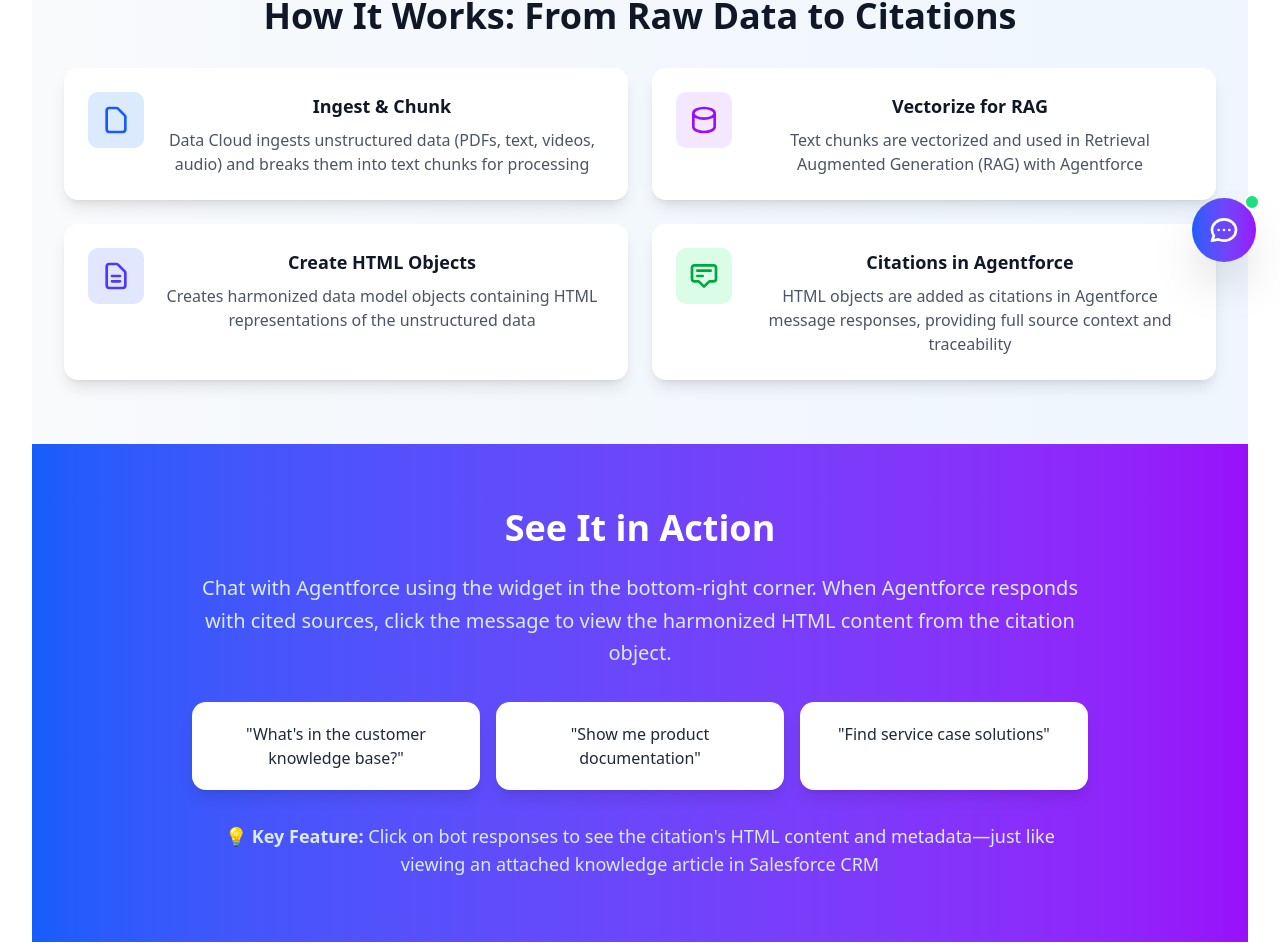
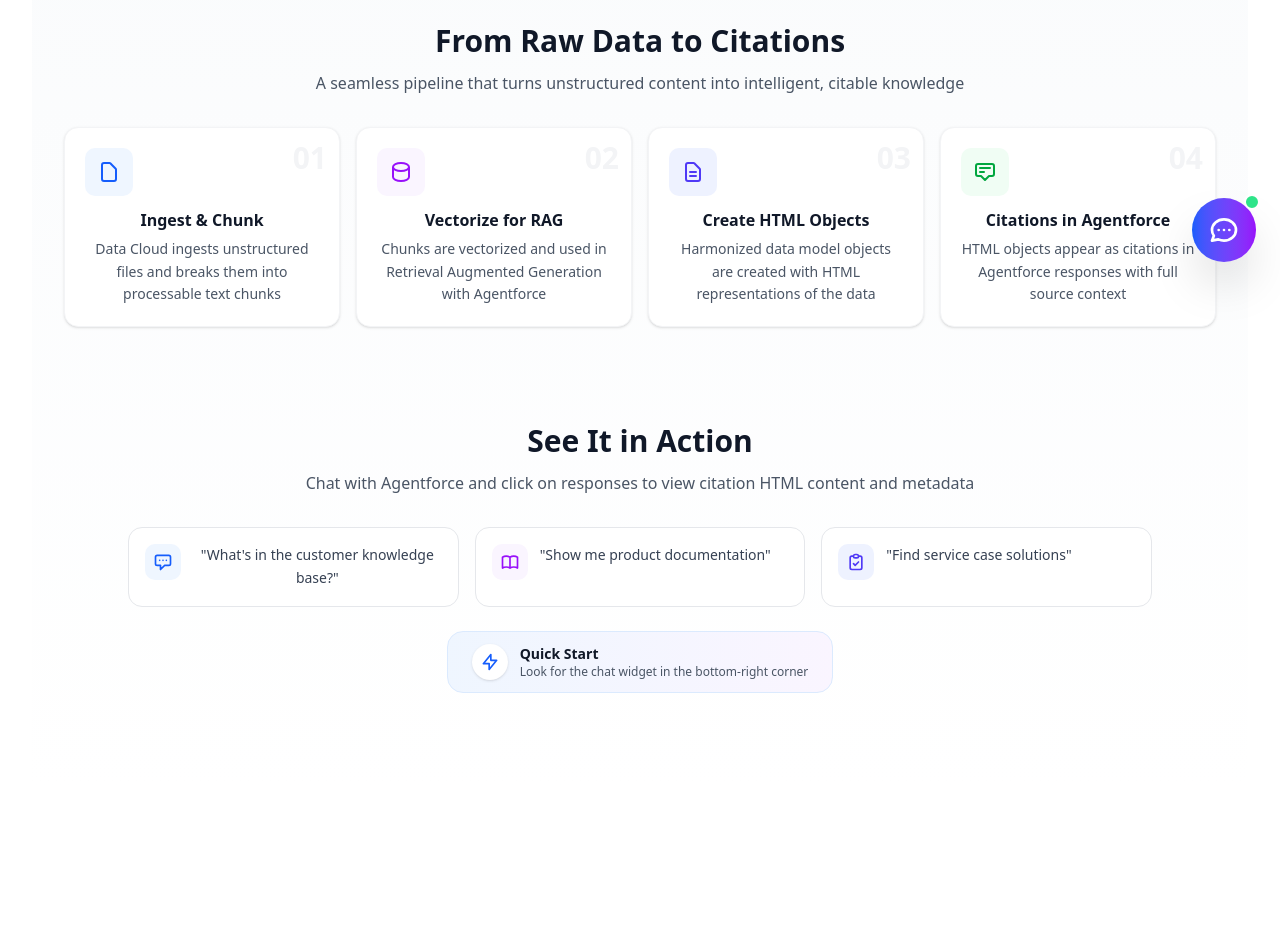
Before and after one commit to mvrzan/salesforce-data-cloud-unstructured-harmonization, a React (Vite) app in the folder client/: page / in a window 1280 px wide. Shown: the part 514-1466 px from the top of the page. After the commit the page ends 1335 px from the top, so only its background shows below. Built offline with nearby package versions, Linux system fonts and the light colour scheme.

Commit message:
refactor WelcomeContent component for improved layout, enhanced user engagement, and clearer messaging

```diff
--- a/client/src/components/content/WelcomeContent.tsx
+++ b/client/src/components/content/WelcomeContent.tsx
@@ -1,28 +1,48 @@
 export const WelcomeContent = () => {
   return (
-    <div className="w-full">
-      {/* Hero Introduction - Full Width */}
-      <section className="bg-linear-to-br from-blue-500 via-purple-500 to-indigo-600 text-white py-16 px-6">
-        <div className="max-w-6xl mx-auto text-center">
-          <h2 className="text-4xl md:text-5xl font-bold mb-6">Unstructured Data Harmonization</h2>
-          <p className="text-xl md:text-2xl leading-relaxed max-w-4xl mx-auto">
-            See how Data Cloud transforms unstructured data (PDFs, text, videos, audio) into harmonized data model
-            objects with HTML representations—making knowledge accessible in Salesforce CRM and Agentforce citations.
+    <div className="w-full bg-linear-to-b from-slate-50 to-white">
+      {/* Hero Introduction - Clean & Modern */}
+      <section className="py-12 px-6">
+        <div className="max-w-5xl mx-auto">
+          <div className="text-center space-y-4">
+            <div className="inline-block">
+              <span className="px-4 py-2 bg-blue-100 text-blue-700 rounded-full text-sm font-semibold">
+                Data Cloud + Agentforce
+              </span>
+            </div>
+            <h1 className="text-4xl md:text-5xl font-bold text-gray-900 leading-tight">
+              Unstructured Data
+              <br />
+              <span className="bg-linear-to-r from-blue-600 to-purple-600 bg-clip-text text-transparent">
+                Harmonization
+              </span>
+            </h1>
+            <p className="text-lg text-gray-600 leading-relaxed max-w-3xl mx-auto">
+              Transform unstructured data into actionable knowledge. Data Cloud converts PDFs, text, videos, and audio
+              into harmonized HTML objects—accessible in Salesforce CRM and Agentforce citations.
             </p>
+          </div>
         </div>
       </section>
 
-      {/* How Agentforce Helps - Colored Background */}
-      <section className="bg-linear-to-r from-slate-50 to-blue-50 py-16 px-6">
+      {/* How It Works - Card Layout */}
+      <section className="py-12 px-6">
         <div className="max-w-6xl mx-auto">
-          <h2 className="text-3xl md:text-4xl font-bold text-gray-900 mb-8 text-center">
-            How It Works: From Raw Data to Citations
-          </h2>
-          <div className="grid md:grid-cols-2 gap-6">
-            <div className="bg-white rounded-xl shadow-lg p-6 hover:shadow-xl transition-shadow">
-              <div className="flex items-start gap-4">
-                <div className="bg-blue-100 rounded-lg p-3">
-                  <svg className="w-8 h-8 text-blue-600" fill="none" stroke="currentColor" viewBox="0 0 24 24">
+          <div className="text-center mb-8">
+            <h2 className="text-2xl md:text-3xl font-bold text-gray-900 mb-3">From Raw Data to Citations</h2>
+            <p className="text-base text-gray-600 max-w-2xl mx-auto">
+              A seamless pipeline that turns unstructured content into intelligent, citable knowledge
+            </p>
+          </div>
+
+          <div className="grid md:grid-cols-2 lg:grid-cols-4 gap-4">
+            {/* Card 1 */}
+            <div className="group relative bg-white rounded-xl p-5 shadow-sm border border-gray-100 hover:shadow-lg hover:border-blue-200 transition-all duration-300">
+              <div className="absolute top-3 right-3 text-3xl font-bold text-gray-100 group-hover:text-blue-100 transition-colors">
+                01
+              </div>
+              <div className="bg-blue-50 w-12 h-12 rounded-lg flex items-center justify-center mb-3 group-hover:bg-blue-100 transition-colors">
+                <svg className="w-6 h-6 text-blue-600" fill="none" stroke="currentColor" viewBox="0 0 24 24">
                   <path
                     strokeLinecap="round"
                     strokeLinejoin="round"
@@ -31,20 +51,19 @@
                   />
                 </svg>
               </div>
-                <div>
-                  <h3 className="font-bold text-lg text-gray-900 mb-2">Ingest & Chunk</h3>
-                  <p className="text-gray-600">
-                    Data Cloud ingests unstructured data (PDFs, text, videos, audio) and breaks them into text chunks
-                    for processing
+              <h3 className="font-bold text-base text-gray-900 mb-1.5">Ingest & Chunk</h3>
+              <p className="text-gray-600 text-sm leading-relaxed">
+                Data Cloud ingests unstructured files and breaks them into processable text chunks
               </p>
             </div>
+
+            {/* Card 2 */}
+            <div className="group relative bg-white rounded-xl p-5 shadow-sm border border-gray-100 hover:shadow-lg hover:border-purple-200 transition-all duration-300">
+              <div className="absolute top-3 right-3 text-3xl font-bold text-gray-100 group-hover:text-purple-100 transition-colors">
+                02
               </div>
-            </div>
-
-            <div className="bg-white rounded-xl shadow-lg p-6 hover:shadow-xl transition-shadow">
-              <div className="flex items-start gap-4">
-                <div className="bg-purple-100 rounded-lg p-3">
-                  <svg className="w-8 h-8 text-purple-600" fill="none" stroke="currentColor" viewBox="0 0 24 24">
+              <div className="bg-purple-50 w-12 h-12 rounded-lg flex items-center justify-center mb-3 group-hover:bg-purple-100 transition-colors">
+                <svg className="w-6 h-6 text-purple-600" fill="none" stroke="currentColor" viewBox="0 0 24 24">
                   <path
                     strokeLinecap="round"
                     strokeLinejoin="round"
@@ -53,19 +72,19 @@
                   />
                 </svg>
               </div>
-                <div>
-                  <h3 className="font-bold text-lg text-gray-900 mb-2">Vectorize for RAG</h3>
-                  <p className="text-gray-600">
-                    Text chunks are vectorized and used in Retrieval Augmented Generation (RAG) with Agentforce
+              <h3 className="font-bold text-base text-gray-900 mb-1.5">Vectorize for RAG</h3>
+              <p className="text-gray-600 text-sm leading-relaxed">
+                Chunks are vectorized and used in Retrieval Augmented Generation with Agentforce
               </p>
             </div>
+
+            {/* Card 3 */}
+            <div className="group relative bg-white rounded-xl p-5 shadow-sm border border-gray-100 hover:shadow-lg hover:border-indigo-200 transition-all duration-300">
+              <div className="absolute top-3 right-3 text-3xl font-bold text-gray-100 group-hover:text-indigo-100 transition-colors">
+                03
               </div>
-            </div>
-
-            <div className="bg-white rounded-xl shadow-lg p-6 hover:shadow-xl transition-shadow">
-              <div className="flex items-start gap-4">
-                <div className="bg-indigo-100 rounded-lg p-3">
-                  <svg className="w-8 h-8 text-indigo-600" fill="none" stroke="currentColor" viewBox="0 0 24 24">
+              <div className="bg-indigo-50 w-12 h-12 rounded-lg flex items-center justify-center mb-3 group-hover:bg-indigo-100 transition-colors">
+                <svg className="w-6 h-6 text-indigo-600" fill="none" stroke="currentColor" viewBox="0 0 24 24">
                   <path
                     strokeLinecap="round"
                     strokeLinejoin="round"
@@ -74,19 +93,19 @@
                   />
                 </svg>
               </div>
-                <div>
-                  <h3 className="font-bold text-lg text-gray-900 mb-2">Create HTML Objects</h3>
-                  <p className="text-gray-600">
-                    Creates harmonized data model objects containing HTML representations of the unstructured data
+              <h3 className="font-bold text-base text-gray-900 mb-1.5">Create HTML Objects</h3>
+              <p className="text-gray-600 text-sm leading-relaxed">
+                Harmonized data model objects are created with HTML representations of the data
               </p>
             </div>
+
+            {/* Card 4 */}
+            <div className="group relative bg-white rounded-xl p-5 shadow-sm border border-gray-100 hover:shadow-lg hover:border-green-200 transition-all duration-300">
+              <div className="absolute top-3 right-3 text-3xl font-bold text-gray-100 group-hover:text-green-100 transition-colors">
+                04
               </div>
-            </div>
-
-            <div className="bg-white rounded-xl shadow-lg p-6 hover:shadow-xl transition-shadow">
-              <div className="flex items-start gap-4">
-                <div className="bg-green-100 rounded-lg p-3">
-                  <svg className="w-8 h-8 text-green-600" fill="none" stroke="currentColor" viewBox="0 0 24 24">
+              <div className="bg-green-50 w-12 h-12 rounded-lg flex items-center justify-center mb-3 group-hover:bg-green-100 transition-colors">
+                <svg className="w-6 h-6 text-green-600" fill="none" stroke="currentColor" viewBox="0 0 24 24">
                   <path
                     strokeLinecap="round"
                     strokeLinejoin="round"
@@ -95,43 +114,89 @@
                   />
                 </svg>
               </div>
-                <div>
-                  <h3 className="font-bold text-lg text-gray-900 mb-2">Citations in Agentforce</h3>
-                  <p className="text-gray-600">
-                    HTML objects are added as citations in Agentforce message responses, providing full source context
-                    and traceability
+              <h3 className="font-bold text-base text-gray-900 mb-1.5">Citations in Agentforce</h3>
+              <p className="text-gray-600 text-sm leading-relaxed">
+                HTML objects appear as citations in Agentforce responses with full source context
               </p>
-                </div>
-              </div>
             </div>
           </div>
         </div>
       </section>
 
-      {/* Try It Out - Call to Action */}
-      <section className="bg-linear-to-r from-blue-600 to-purple-600 py-16 px-6">
-        <div className="max-w-4xl mx-auto">
-          <h2 className="text-3xl md:text-4xl font-bold text-white mb-6 text-center">See It in Action</h2>
-          <p className="text-xl text-blue-100 leading-relaxed mb-8 text-center">
-            Chat with Agentforce using the widget in the bottom-right corner. When Agentforce responds with cited
-            sources, click the message to view the harmonized HTML content from the citation object.
+      {/* Try It Out - Minimal CTA */}
+      <section className="py-12 px-6 pb-24">
+        <div className="max-w-5xl mx-auto">
+          <div className="text-center mb-8">
+            <h2 className="text-2xl md:text-3xl font-bold text-gray-900 mb-3">See It in Action</h2>
+            <p className="text-base text-gray-600 max-w-2xl mx-auto">
+              Chat with Agentforce and click on responses to view citation HTML content and metadata
             </p>
-          <div className="grid md:grid-cols-3 gap-4">
-            <div className="bg-white bg-opacity-90 backdrop-blur rounded-xl p-5 shadow-lg hover:bg-opacity-100 transition-all">
-              <p className="text-gray-800 font-medium">"What's in the customer knowledge base?"</p>
           </div>
-            <div className="bg-white bg-opacity-90 backdrop-blur rounded-xl p-5 shadow-lg hover:bg-opacity-100 transition-all">
-              <p className="text-gray-800 font-medium">"Show me product documentation"</p>
+
+          <div className="grid md:grid-cols-3 gap-4 mb-6">
+            <div className="group bg-white rounded-xl p-4 border border-gray-200 hover:border-blue-300 hover:shadow-lg transition-all cursor-pointer">
+              <div className="flex items-start gap-3">
+                <div className="bg-blue-50 rounded-lg p-2 group-hover:bg-blue-100 transition-colors">
+                  <svg className="w-5 h-5 text-blue-600" fill="none" stroke="currentColor" viewBox="0 0 24 24">
+                    <path
+                      strokeLinecap="round"
+                      strokeLinejoin="round"
+                      strokeWidth={2}
+                      d="M8 10h.01M12 10h.01M16 10h.01M9 16H5a2 2 0 01-2-2V6a2 2 0 012-2h14a2 2 0 012 2v8a2 2 0 01-2 2h-5l-5 5v-5z"
+                    />
+                  </svg>
                 </div>
-            <div className="bg-white bg-opacity-90 backdrop-blur rounded-xl p-5 shadow-lg hover:bg-opacity-100 transition-all">
-              <p className="text-gray-800 font-medium">"Find service case solutions"</p>
+                <p className="text-gray-700 font-medium text-sm leading-relaxed">
+                  "What's in the customer knowledge base?"
+                </p>
               </div>
             </div>
-          <div className="mt-8 text-center">
-            <p className="text-blue-100 text-lg">
-              💡 <span className="font-semibold">Key Feature:</span> Click on bot responses to see the citation's HTML
-              content and metadata—just like viewing an attached knowledge article in Salesforce CRM
-            </p>
+
+            <div className="group bg-white rounded-xl p-4 border border-gray-200 hover:border-purple-300 hover:shadow-lg transition-all cursor-pointer">
+              <div className="flex items-start gap-3">
+                <div className="bg-purple-50 rounded-lg p-2 group-hover:bg-purple-100 transition-colors">
+                  <svg className="w-5 h-5 text-purple-600" fill="none" stroke="currentColor" viewBox="0 0 24 24">
+                    <path
+                      strokeLinecap="round"
+                      strokeLinejoin="round"
+                      strokeWidth={2}
+                      d="M12 6.253v13m0-13C10.832 5.477 9.246 5 7.5 5S4.168 5.477 3 6.253v13C4.168 18.477 5.754 18 7.5 18s3.332.477 4.5 1.253m0-13C13.168 5.477 14.754 5 16.5 5c1.747 0 3.332.477 4.5 1.253v13C19.832 18.477 18.247 18 16.5 18c-1.746 0-3.332.477-4.5 1.253"
+                    />
+                  </svg>
+                </div>
+                <p className="text-gray-700 font-medium text-sm leading-relaxed">"Show me product documentation"</p>
+              </div>
+            </div>
+
+            <div className="group bg-white rounded-xl p-4 border border-gray-200 hover:border-indigo-300 hover:shadow-lg transition-all cursor-pointer">
+              <div className="flex items-start gap-3">
+                <div className="bg-indigo-50 rounded-lg p-2 group-hover:bg-indigo-100 transition-colors">
+                  <svg className="w-5 h-5 text-indigo-600" fill="none" stroke="currentColor" viewBox="0 0 24 24">
+                    <path
+                      strokeLinecap="round"
+                      strokeLinejoin="round"
+                      strokeWidth={2}
+                      d="M9 5H7a2 2 0 00-2 2v12a2 2 0 002 2h10a2 2 0 002-2V7a2 2 0 00-2-2h-2M9 5a2 2 0 002 2h2a2 2 0 002-2M9 5a2 2 0 012-2h2a2 2 0 012 2m-6 9l2 2 4-4"
+                    />
+                  </svg>
+                </div>
+                <p className="text-gray-700 font-medium text-sm leading-relaxed">"Find service case solutions"</p>
+              </div>
+            </div>
+          </div>
+
+          <div className="text-center">
+            <div className="inline-flex items-center gap-3 bg-linear-to-r from-blue-50 to-purple-50 rounded-2xl px-6 py-3 border border-blue-100">
+              <div className="bg-white rounded-full p-2 shadow-sm">
+                <svg className="w-5 h-5 text-blue-600" fill="none" stroke="currentColor" viewBox="0 0 24 24">
+                  <path strokeLinecap="round" strokeLinejoin="round" strokeWidth={2} d="M13 10V3L4 14h7v7l9-11h-7z" />
+                </svg>
+              </div>
+              <div className="text-left">
+                <p className="text-sm font-semibold text-gray-900">Quick Start</p>
+                <p className="text-xs text-gray-600">Look for the chat widget in the bottom-right corner</p>
+              </div>
+            </div>
           </div>
         </div>
       </section>
```
Lines whose indentation alone changed are shown as unchanged.
